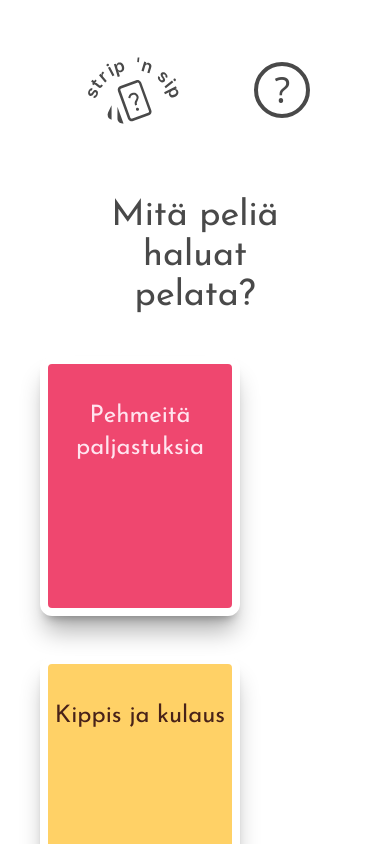
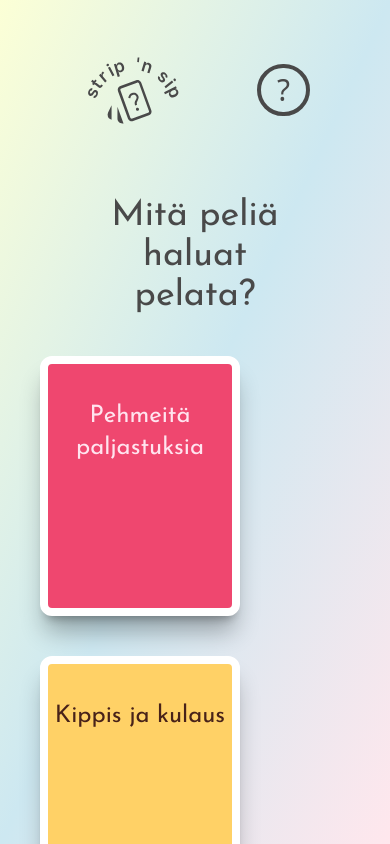
Before and after one commit to jamktiko/stripNsip, a SvelteKit app in the folder projekti/: page / in a window 390 px wide. Shown: the top 844 px of the page. Built offline with nearby package versions, Linux system fonts and the light colour scheme.

Commit message:
taustaväri lisätty

```diff
--- a/projekti/src/routes/+layout.svelte
+++ b/projekti/src/routes/+layout.svelte
@@ -1,4 +1,5 @@
-<script lang="ts">
+<div class="fixed inset-0 -z-10 bg-gradient-to-br from-taustakeltanen via-taustasininen  to-taustapunanen"></div>
+ <script lang="ts">
 	import '../app.css';
 	import Header from "./Header.svelte";
 	import type { Snippet } from 'svelte';
@@ -6,6 +7,8 @@
 	let { children }: { children: Snippet } = $props();
 </script>
 
+
 <Header otsikko="Mitä peliä haluat pelata?" logo="./pics/logo.svg" />
 
+
 {@render children()}
--- a/projekti/src/routes/HeaderButton.svelte
+++ b/projekti/src/routes/HeaderButton.svelte
@@ -8,7 +8,7 @@
 	let { text, onclick, disabled = false }: Props = $props();
 </script>
 
-<button class="text-4xl hover:shadow-xl border-4 border-tekstit hover:bg-tekstit py-1 px-4 rounded-full text-tekstit hover:text-white"{onclick} {disabled}>{text}</button>
+<button class="text-3xl sm:text-4xl hover:shadow-xl border-4 border-tekstit cursor-pointer hover:bg-tekstit py-1 px-4 rounded-full text-tekstit hover:text-white"{onclick} {disabled}>{text}</button>
 
 <style>
   /* button {
```
Also changed, not shown: projekti/src/routes/+page.svelte (line endings or trailing spaces).
